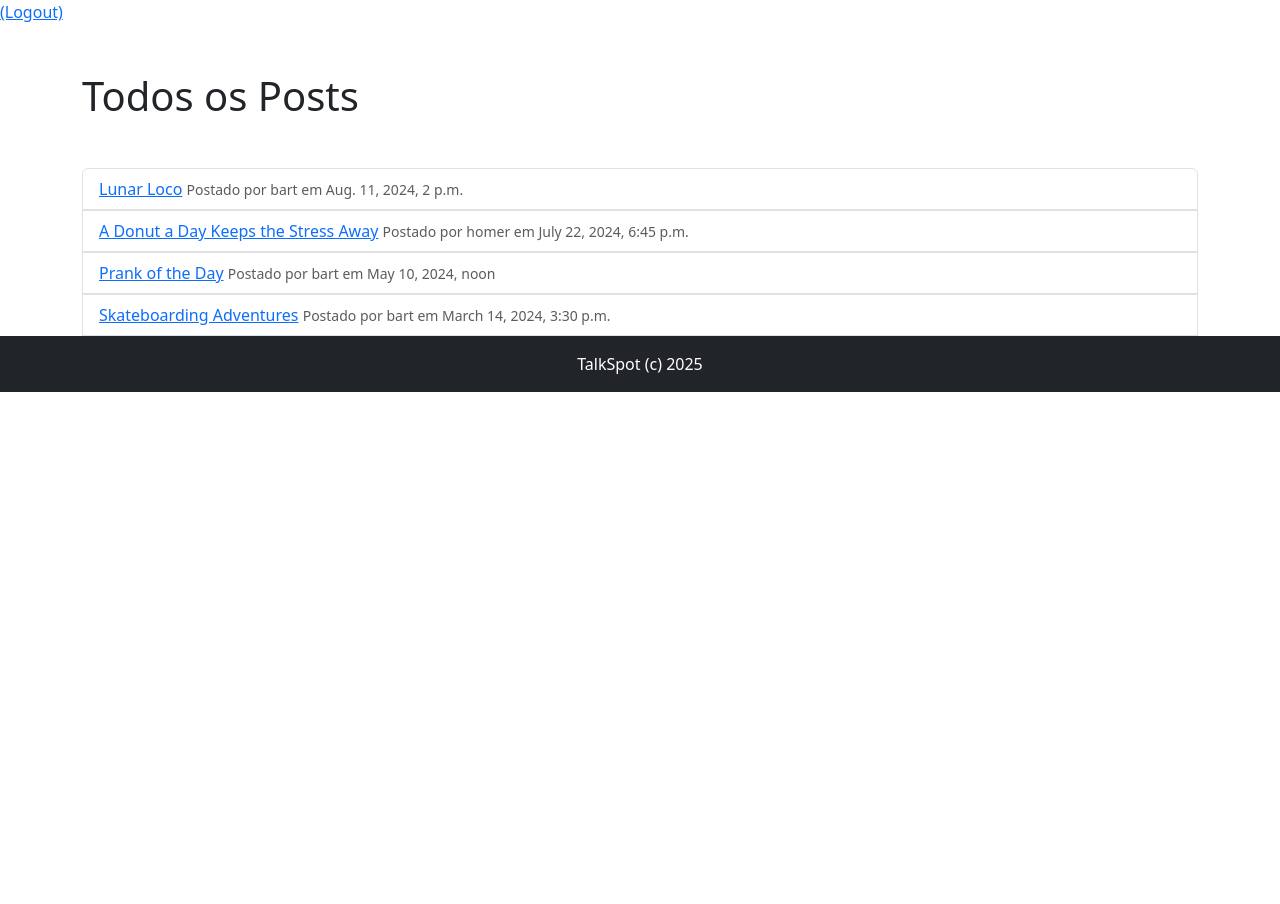
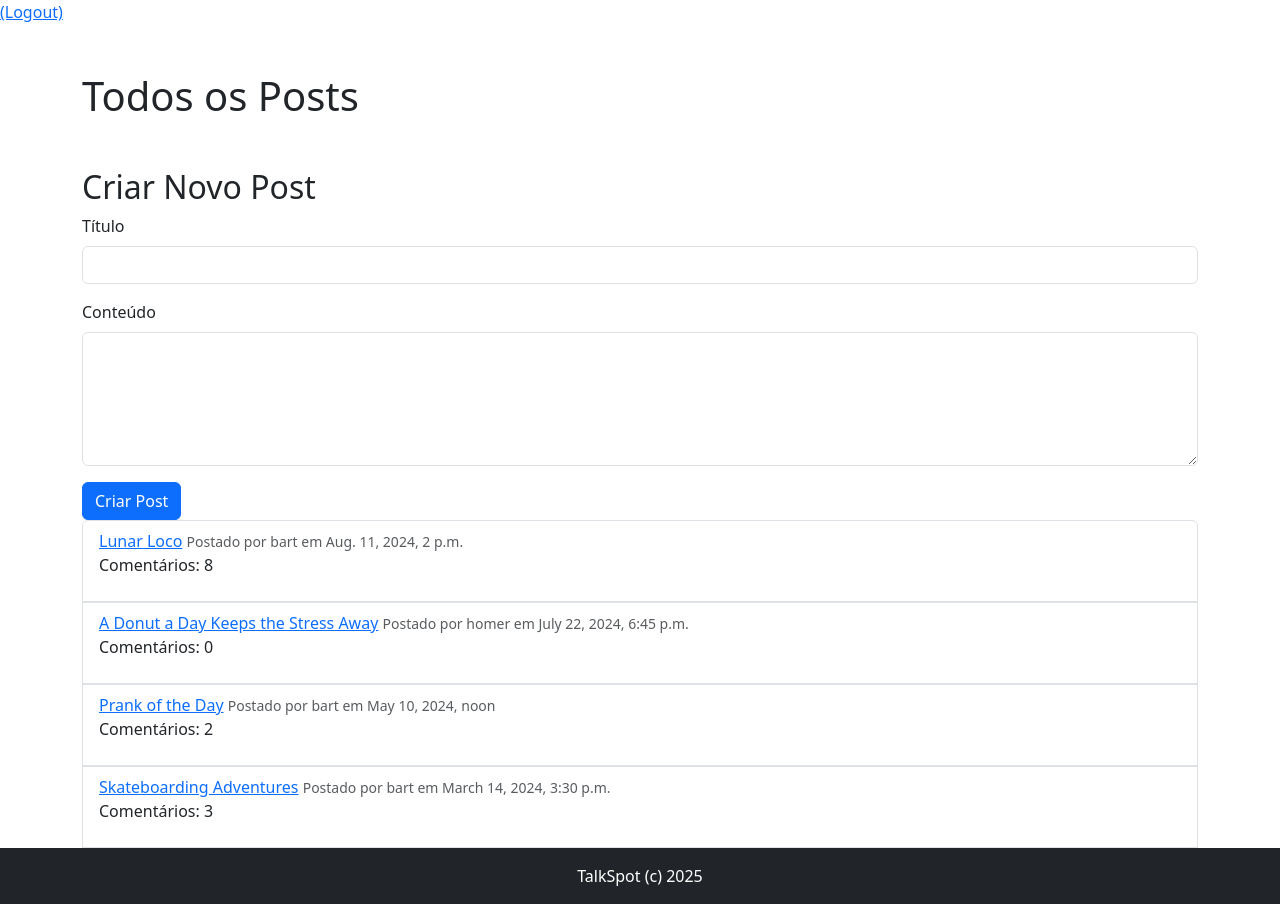
Before and after one commit to devtraldi/talkspot, a Django app: page /app/ in a window 1280 px wide. Shown: the part 56-960 px from the top of the page. Before the commit the page ends 448 px from the top, so only its background shows below. Run offline with Django 5.2, Linux system fonts and the light colour scheme; data comes from the database, SQL or seed files in the repository.

Commit message:
Adicionar Post Deletar Comment Contar Comment

```diff
--- a/TalkSpot/app/templates/app/app.html
+++ b/TalkSpot/app/templates/app/app.html
@@ -3,11 +3,33 @@
 {% block content %}
 <div class="container">
     <h1 class="my-5">Todos os Posts</h1>
+
+    <!-- Formulário para adicionar post -->
+    <div class="mt-5">
+        <h2>Criar Novo Post</h2>
+        <form method="post" action="{% url 'create_post' %}">
+            {% csrf_token %}
+            <div class="mb-3">
+                <label for="title" class="form-label">Título</label>
+                <input type="text" class="form-control" id="title" name="title" required>
+            </div>
+            <div class="mb-3">
+                <label for="content" class="form-label">Conteúdo</label>
+                <textarea class="form-control" id="content" name="content" rows="5" required></textarea>
+            </div>
+            <button type="submit" class="btn btn-primary">Criar Post</button>
+        </form>
+    </div>
+
+
     <ul class="list-group">
+
         {% for post in posts %}
+
         <li class="list-group-item">
             <a href="{% url 'post_list' post.id %}">{{ post.title }}</a>
             <small class="text-muted">Postado por {{ post.author.username }} em {{ post.created_at }}</small>
+            <p>Comentários: {{ post.comments.count }}</p>
 
             <!-- Botão de editar que abre em nova página -->
             {% if request.user == post.author %}
@@ -40,7 +62,9 @@
                 </div>
             </div>
         </div>
+
         {% endfor %}
+
     </ul>
 </div>
 {% endblock %}
--- a/TalkSpot/app/urls.py
+++ b/TalkSpot/app/urls.py
@@ -5,9 +5,11 @@ urlpatterns = [
     path('', views.index, name='app_index'),
     path('login/', views.app_login, name='app_login'),
     path('logout/', views.app_logout, name='app_logout'),
+    path('post/create/', views.create_post, name='create_post'),
     path('post/<int:post_id>/', views.post_list, name='post_list'),
     path('post/<int:post_id>/edit/', views.edit_post, name='edit_post'),
     path('post/<int:post_id>/delete/', views.delete_post, name='delete_post'),
     path('post/<int:post_id>/comment/create/', views.create_comment, name='create_comment'),
     path('post/<int:post_id>/comment/<int:comment_id>/edit/', views.edit_comment, name='edit_comment'),
+    path('post/<int:post_id>/comment/<int:comment_id>/delete/', views.delete_comment, name='delete_comment'),
 ]
--- a/TalkSpot/app/views.py
+++ b/TalkSpot/app/views.py
@@ -30,6 +30,16 @@ def app_logout(request):
 def post_list(request, post_id):
     post = get_object_or_404(Post, id=post_id)
     return render(request, 'app/post.html', {'post': post})
+
+
+def create_post(request):
+    if request.method == 'POST':
+        title = request.POST.get('title')
+        content = request.POST.get('content')
+        author = request.user
+        Post.objects.create(title=title, content=content, author=author)
+        return redirect('app_index')
+    return render(request, 'app/create_post.html')
 
 
 def edit_post(request, post_id):
@@ -78,3 +88,17 @@ def edit_comment(request, post_id, comment_id):
         comment.save()
         return redirect('post_list', post_id=post_id)
     return render(request, 'app/edit_comment.html', {'comment': comment})
+
+
+def delete_comment(request, post_id, comment_id):
+    comment = get_object_or_404(Comment, id=comment_id)
+
+    # Verifica se o usuário é o autor do comentário
+    if request.user != comment.author:
+        return HttpResponseForbidden("Você não tem permissão para excluir este comentário.")
+
+    # Exclui o post
+    comment.delete()
+
+    # Redireciona de volta para a página do post
+    return redirect('post_list', post_id=post_id)
```
Also changed, not shown: TalkSpot/app/templates/app/post.html (+36 -3 lines).
